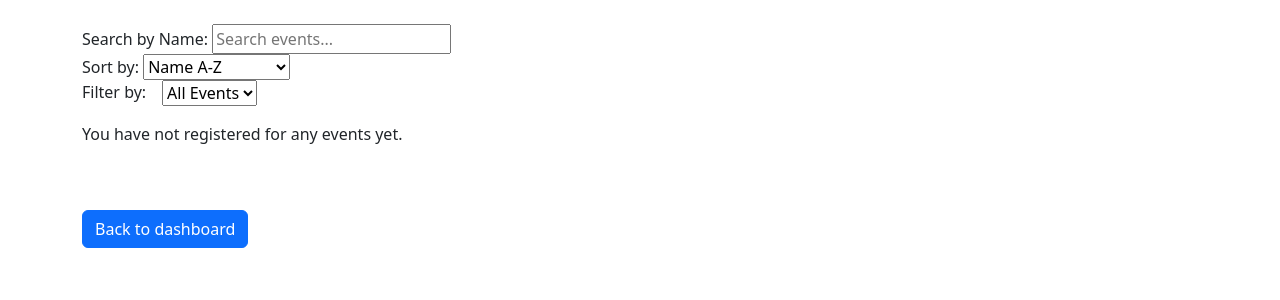
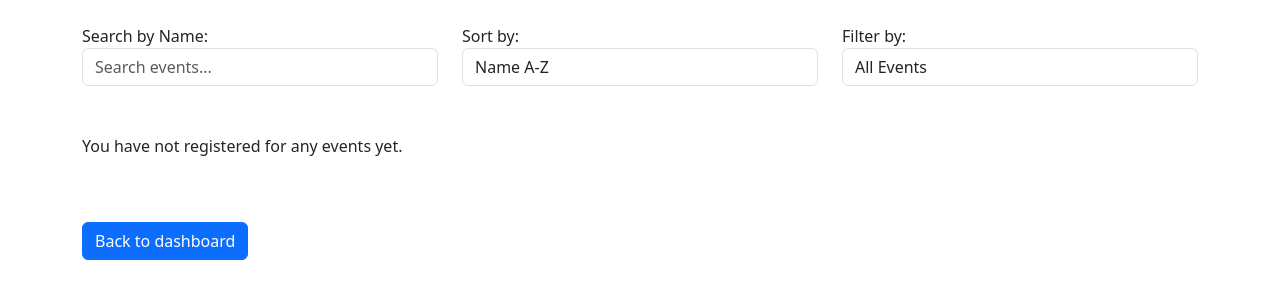
Before and after one commit to TipenHans/UTSWebLecKlmpk5, a PHP site: page /user_event_history_list.php in a window 1280 px wide. Shown: the part 90-390 px from the top of the page. Run offline with PHP 8.4, Linux system fonts and the light colour scheme; a user stored in the database is signed in; data comes from the database, SQL or seed files in the repository; data that the repository does not hold is empty.

Commit message:
Update user_event_history_list.php

```diff
--- a/user_event_history_list.php
+++ b/user_event_history_list.php
@@ -38,35 +38,38 @@ $event_history = $stmt->fetchAll();
             <h2>Your Event History</h2>
             <img src="uploads/<?php echo !empty($user['profile_picture']) ? $user['profile_picture'] : 'default_profile.png'; ?>" alt="Profile" class="rounded-circle" width="50" height="50">
         </div>
-        <div class="search-section">
+        <div class="row mb-5">
+            <div class="col">
                 <label for="searchInput">Search by Name:</label>
-            <input type="text" id="searchInput" onkeyup="applySortFilter()" placeholder="Search events...">
+                <input type="text" id="searchInput" onkeyup="applySortFilter()" placeholder="Search events..." class="form-control">
             </div>
-        <div class="sort-section">
+            <div class="col">
                 <label for="sortOptions">Sort by:</label>
-            <select id="sortOptions" onchange="applySortFilter()">
+                <select id="sortOptions" onchange="applySortFilter()" class="form-control">
                     <option value="name_asc">Name A-Z</option>
                     <option value="name_desc">Name Z-A</option>
                     <option value="date_asc">Starting Soonest</option>
                     <option value="date_desc">Starting Latest</option>
                 </select>
             </div>
-                <div class="filter-section">
+            <div class="col">
                 <label for="statusFilter">Filter by:</label>
-            <select id="statusFilter" onchange="applySortFilter()">
+                <select id="statusFilter" onchange="applySortFilter()" class="form-control">
                     <option value="all">All Events</option>
                     <option value="open">Open</option>
                     <option value="closed">Closed</option>
                     <option value="cancelled">Cancelled</option>
                 </select>
             </div>
+        </div>
+
         <?php if (empty($event_history)) { ?>
             <p>You have not registered for any events yet.</p>
         <?php } else { ?>
         <div class="event-grid" id="eventGrid">
             <?php foreach ($event_history as $event) { ?>
             <div class="event-card" data-name="<?php echo strtolower($event['event_name']); ?>" data-start-date="<?php echo $event['start_date']; ?>" data-status="<?php echo $event['status']; ?>">
-                <img src="uploads/<?php echo $event['banner']; ?>" alt="Event Banner">
+                <img src="uploads/<?php echo $event['banner']; ?>" alt="Event Banner" id="event-img">
                 <h4><?php echo $event['event_name']; ?></h4>
                 <p><strong>Start Date:</strong> <?php echo $event['start_date']; ?></p>
                 <p><strong>Status:</strong> <?php echo ucfirst($event['status']); ?></p>
```
Lines whose indentation alone changed are shown as unchanged.
